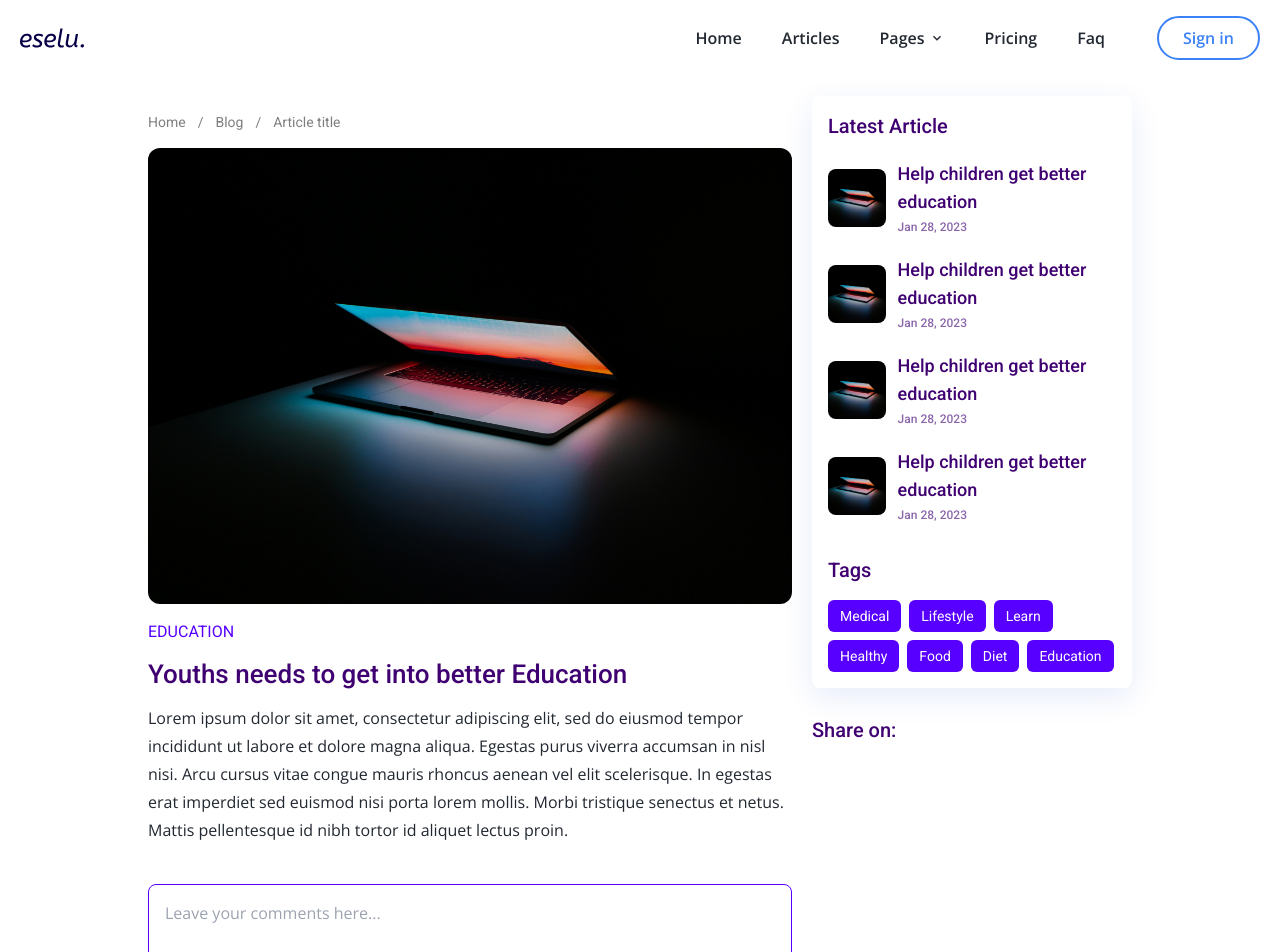
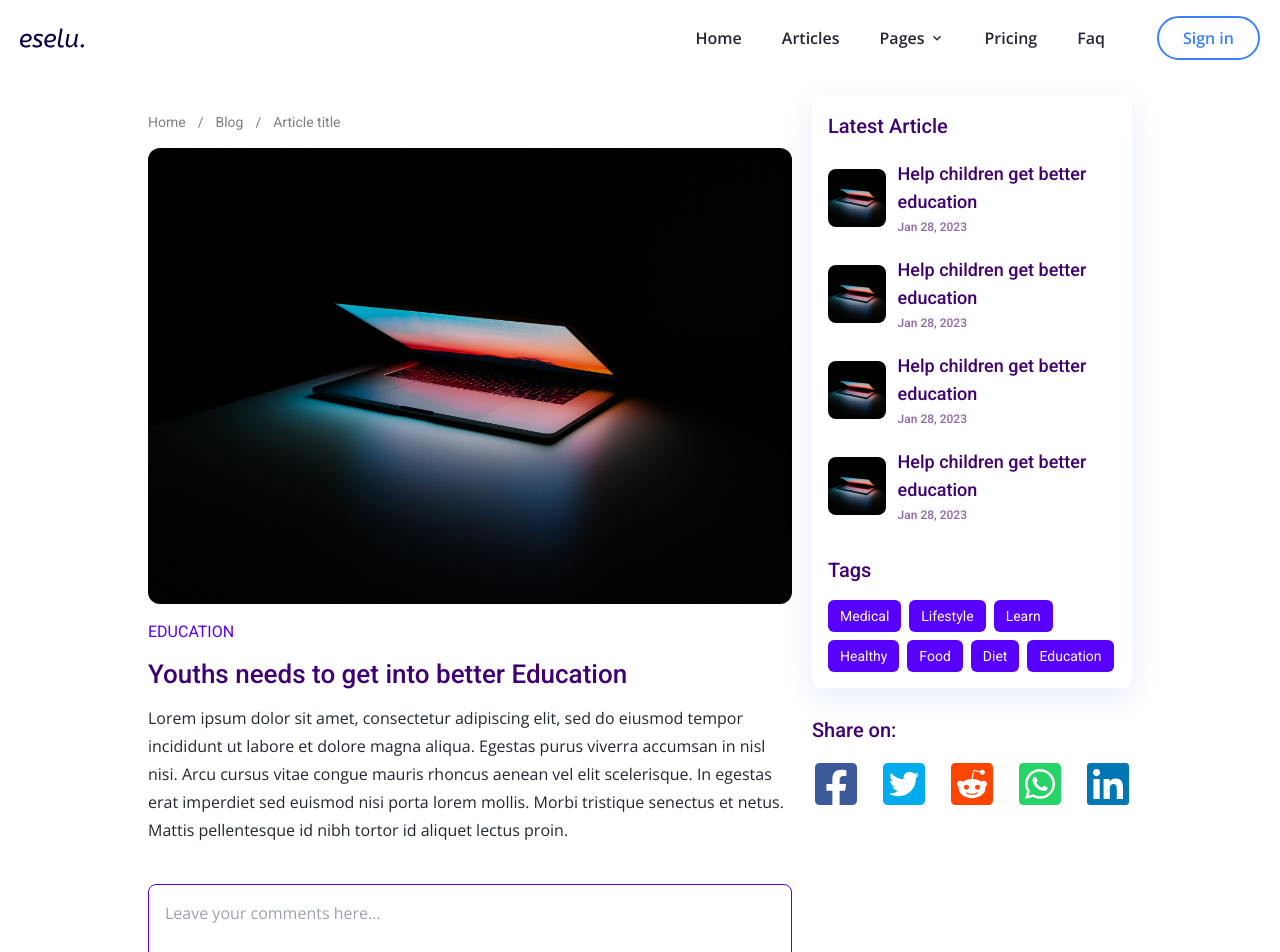
Before and after one commit to levilu800b/Frontend-Blog, a React (Create React App) app: page /blog/1 in a window 1280 px wide. Shown: the top 952 px of the page. Built offline with nearby package versions, Linux system fonts and the light colour scheme.

Commit message:
social shareable icons and  links

```diff
--- a/src/components/Footer/Footer.jsx
+++ b/src/components/Footer/Footer.jsx
@@ -1,5 +1,9 @@
 import React from 'react';
-import { AiOutlineTwitter, AiFillInstagram } from 'react-icons/ai';
+import {
+	AiOutlineTwitter,
+	AiFillInstagram,
+	AiFillLinkedin
+} from 'react-icons/ai';
 import { FaFacebook } from 'react-icons/fa';
 import { BsTelegram } from 'react-icons/bs';
 import { TbHeartHandshake } from 'react-icons/tb';
@@ -113,6 +117,11 @@
 								<BsTelegram className="w-6 h-auto" />
 							</a>
 						</li>
+						<li>
+							<a href="/">
+								<AiFillLinkedin className="w-6 h-auto" />
+							</a>
+						</li>
 					</ul>
 				</div>
 				<div className="hidden md:flex flex-col items-center space-y-4 md:col-span-12 lg:col-span-10">
--- /dev/null
+++ b/src/components/SocialShareButton/SocialShareButtons.jsx
@@ -0,0 +1,46 @@
+import React from 'react'
+import { FaFacebookSquare, FaTwitterSquare, FaRedditSquare, FaWhatsappSquare, FaLinkedin } from 'react-icons/fa'
+
+const SocialShareButtons = ({ url, title}) => {
+  return (
+		<div className="w-full flex justify-between">
+			<a
+				target="_blank"
+				rel="noreferrer"
+				href={`https://www.facebook.com/dialog/share?app_id=1180206992856877&display=popup&href=${url}`}
+			>
+				<FaFacebookSquare className="text-[#3B5998] w-12 h-auto" />
+			</a>
+			<a
+				target="_blank"
+				rel="noreferrer"
+				href={`https://twitter.com/intent/tweet?url=${url}`}
+			>
+				<FaTwitterSquare className="text-[#00ACEE] w-12 h-auto" />
+			</a>
+			<a
+				target="_blank"
+				rel="noreferrer"
+				href={`http://www.reddit.com/submit?url=${url}&title=${title}`}
+			>
+				<FaRedditSquare className="text-[#FF4500] w-12 h-auto" />
+			</a>
+			<a
+				target="_blank"
+				rel="noreferrer"
+				href={`https://api.whatsapp.com/send/?text=${url}`}
+			>
+				<FaWhatsappSquare className="text-[#25D366] w-12 h-auto" />
+			</a>
+			<a
+				target="_blank"
+				rel="noreferrer"
+				href={`https://www.linkedin.com/shareArticle?url=${url}`}
+			>
+				<FaLinkedin className="text-[#0077B5] w-12 h-auto" />
+			</a>
+		</div>
+	);
+}
+
+export default SocialShareButtons
--- a/src/pages/ArticleDetail/ArticleDetailPage.jsx
+++ b/src/pages/ArticleDetail/ArticleDetailPage.jsx
@@ -5,6 +5,7 @@
 import { Link } from 'react-router-dom';
 import SuggestedPosts from './container/SuggestedPosts';
 import CommentsContainer from '../../components/Comments/CommentsContainer';
+import SocialShareButtons from '../../components/SocialShareButton/SocialShareButtons';
 
 const breadCrumbsData = [
 	{ name: 'Home', link: '/' },
@@ -89,8 +90,14 @@
 						tags={tagsData}
 						className="mt-8 lg:mt-0 lg:max-w-xs"
 					/>
-					<div className='mt-7'>
-						<h2 className='font-roboto font-medium text-dark-hard mb-4 md:text-xl'>Share on:</h2>
+					<div className="mt-7">
+						<h2 className="font-roboto font-medium text-dark-hard mb-4 md:text-xl">
+							Share on:
+						</h2>
+						<SocialShareButtons
+							url={encodeURI('https://roadmap.sh/frontend')}
+							title={encodeURIComponent('Frontend Developer road map')}
+						/>
 					</div>
 				</div>
 			</section>
```
